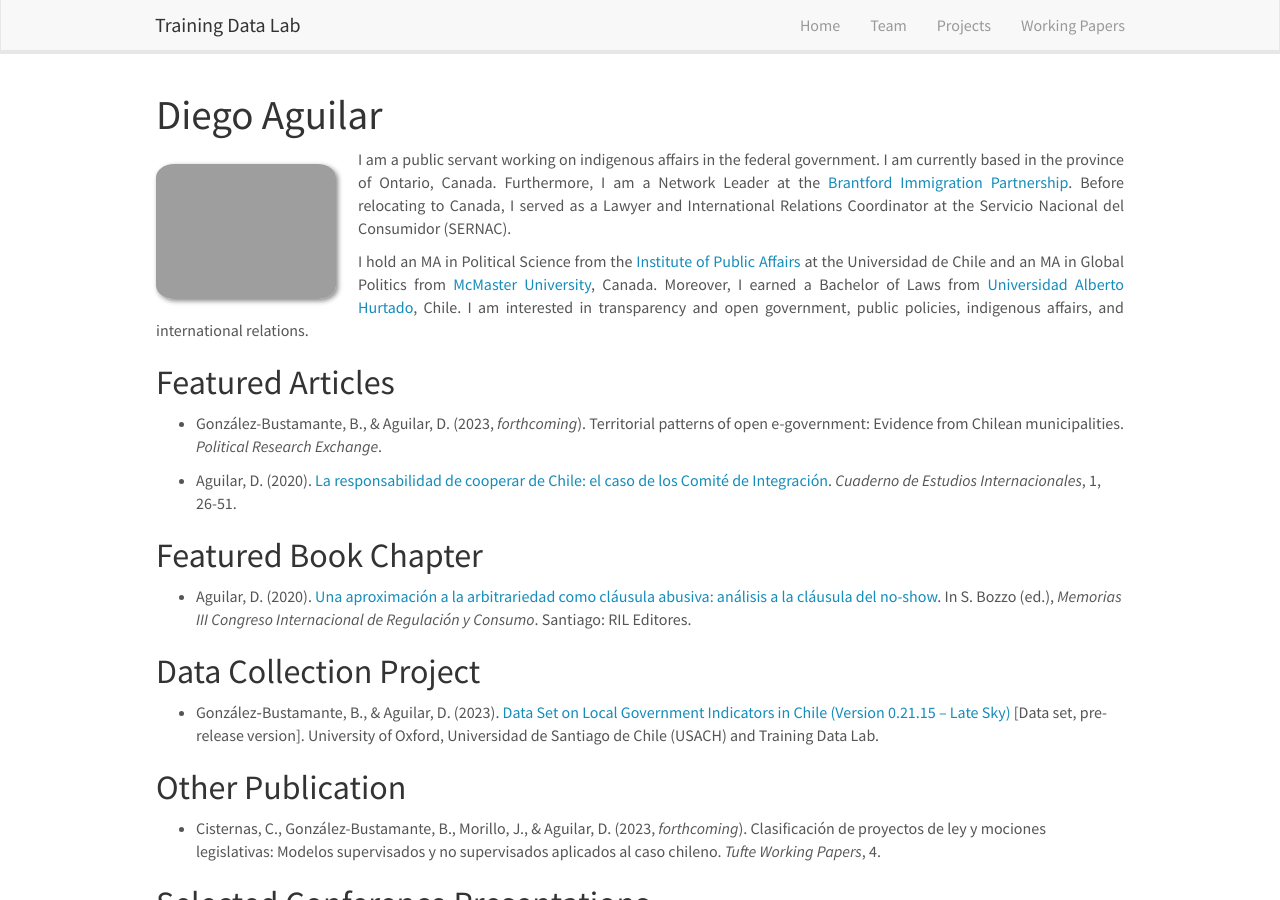
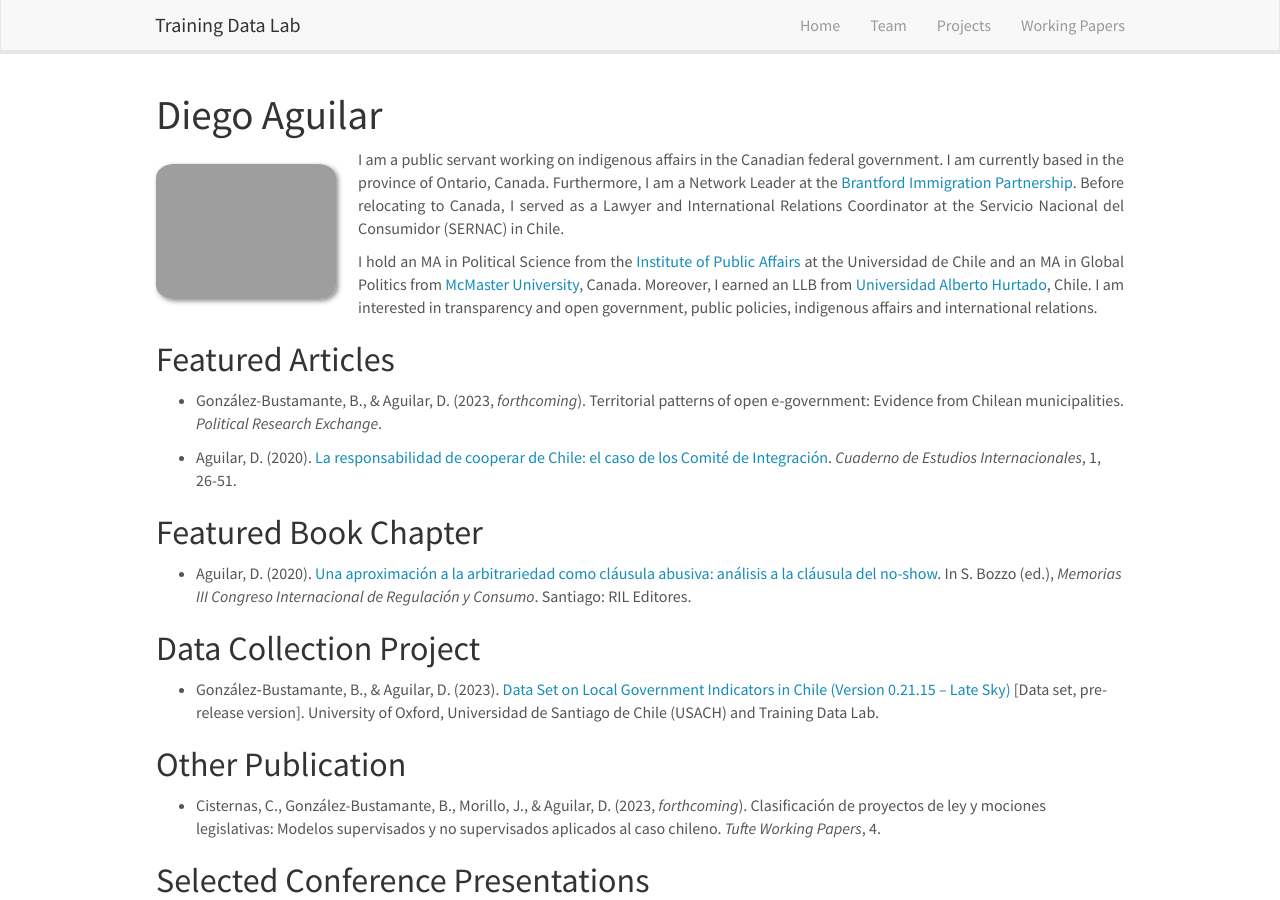
Before and after one commit to training-datalab/old-training-datalab.com, a Jekyll site: the page built from _pages/daguilar.md, in a window 1280 px wide and 900 px high. Built offline with Jekyll 4.4.1, drawn with Linux system fonts in a browser that asks for light colours; nearby versions of some CDN libraries.

Commit message:
Update daguilar.md
Co-Authored-By: Diego Aguilar <91673011+diegoaguilarv@users.noreply.github.com>

```diff
--- a/_pages/daguilar.md
+++ b/_pages/daguilar.md
@@ -10,9 +10,9 @@ permalink: /team/daguilar/
 
 <img src="https://training-datalab.com/images/team/daguilar.jpg" class="img-responsive" width="180px" style="float: left" />
 
-<p align=" justify">I am a public servant working on indigenous affairs in the federal government. I am currently based in the province of Ontario, Canada. Furthermore, I am a Network Leader at the <a href="https://www.brantford.ca/en/things-to-do/brantford-immigration-partnership.aspx" target="_blank">Brantford Immigration Partnership</a>. Before relocating to Canada, I served as a Lawyer and International Relations Coordinator at the Servicio Nacional del Consumidor (SERNAC). </p>
+<p align=" justify">I am a public servant working on indigenous affairs in the Canadian federal government. I am currently based in the province of Ontario, Canada. Furthermore, I am a Network Leader at the <a href="https://www.brantford.ca/en/things-to-do/brantford-immigration-partnership.aspx" target="_blank">Brantford Immigration Partnership</a>. Before relocating to Canada, I served as a Lawyer and International Relations Coordinator at the Servicio Nacional del Consumidor (SERNAC) in Chile.</p>
 
-<p align=" justify">I hold an MA in Political Science from the <a href="https://inap.uchile.cl/" target="_blank">Institute of Public Affairs</a> at the Universidad de Chile and an MA in Global Politics from <a href="https://socialsciences.mcmaster.ca/" target="_blank">McMaster University</a>, Canada. Moreover, I earned a Bachelor of Laws from <a href="https://derecho.uahurtado.cl/" target="_blank">Universidad Alberto Hurtado</a>, Chile. I am interested in transparency and open government, public policies, indigenous affairs, and international relations.</p>
+<p align=" justify">I hold an MA in Political Science from the <a href="https://inap.uchile.cl/" target="_blank">Institute of Public Affairs</a> at the Universidad de Chile and an MA in Global Politics from <a href="https://socialsciences.mcmaster.ca/" target="_blank">McMaster University</a>, Canada. Moreover, I earned an LLB from <a href="https://derecho.uahurtado.cl/" target="_blank">Universidad Alberto Hurtado</a>, Chile. I am interested in transparency and open government, public policies, indigenous affairs and international relations.</p>
 
 ## Featured Articles
 
@@ -26,7 +26,7 @@ permalink: /team/daguilar/
 
 ## Data Collection Project
 
-* González‑Bustamante, B., & Aguilar, D. (2023). <a href="https://doi.org/10.5281/zenodo.7568387" target="_blank">Data Set on Local Government Indicators in Chile (Version 0.21.15 -- Late Sky)</a> [Data set, pre-release version]. University of Oxford, Universidad de Santiago de Chile (USACH) and Training Data Lab.
+- González‑Bustamante, B., & Aguilar, D. (2023). <a href="https://doi.org/10.5281/zenodo.7568387" target="_blank">Data Set on Local Government Indicators in Chile (Version 0.21.15 -- Late Sky)</a> [Data set, pre-release version]. University of Oxford, Universidad de Santiago de Chile (USACH) and Training Data Lab.
 
 ## Other Publication
 
@@ -34,13 +34,13 @@ permalink: /team/daguilar/
 
 ## Selected Conference Presentations
 
-* González-Bustamante, B., & Aguilar, D. (2022). <a href="https://github.com/bgonzalezbustamante/Public-Presentations/blob/main/2022/Beamer-Zurich-eGov-2022.pdf" target="_blank">*Digital Development and Open Government: Evidence from Chilean Local Governments*</a>. Presentation delivered at the Digital Democracy Workshop, Digital Society Initiative, University of Zurich, Zurich.
+- González-Bustamante, B., & Aguilar, D. (2022). <a href="https://github.com/bgonzalezbustamante/Public-Presentations/blob/main/2022/Beamer-Zurich-eGov-2022.pdf" target="_blank">*Digital Development and Open Government: Evidence from Chilean Local Governments*</a>. Presentation delivered at the Digital Democracy Workshop, Digital Society Initiative, University of Zurich, Zurich.
 
-* González-Bustamante, B., & Aguilar, D. (2022). <a href="https://github.com/bgonzalezbustamante/Public-Presentations/blob/main/2022/Beamer-LatinR-LocalGovs-2022.pdf" target="_blank">*Repositorio integrado de indicadores de gobiernos locales en Chile*</a>. Presentation delivered at the LatinR Conference, Virtual.
+- González-Bustamante, B., & Aguilar, D. (2022). <a href="https://github.com/bgonzalezbustamante/Public-Presentations/blob/main/2022/Beamer-LatinR-LocalGovs-2022.pdf" target="_blank">*Repositorio integrado de indicadores de gobiernos locales en Chile*</a>. Presentation delivered at the LatinR Conference, Virtual.
 
-* González-Bustamante, B., & Aguilar, D. (2022). <a href="https://github.com/bgonzalezbustamante/Public-Presentations/blob/main/2022/Beamer-IPSA-eGov-2022.pdf" target="_blank">*Territorial Patterns in Digital Development and Open Government: Evidence from Chilean Local Governments*</a>. Presentation delivered at the International Political Science Association Seminar Smart Cities and Open Government: Local Responses to Participation, Public Information, and Democracy, Madrid.
+- González-Bustamante, B., & Aguilar, D. (2022). <a href="https://github.com/bgonzalezbustamante/Public-Presentations/blob/main/2022/Beamer-IPSA-eGov-2022.pdf" target="_blank">*Territorial Patterns in Digital Development and Open Government: Evidence from Chilean Local Governments*</a>. Presentation delivered at the International Political Science Association Seminar Smart Cities and Open Government: Local Responses to Participation, Public Information, and Democracy, Madrid.
 
-* González‑Bustamante, B., & Aguilar, D. (2022). <a href="https://github.com/bgonzalezbustamante/Public-Presentations/blob/main/2022/ALACIP_22_Desarrollo_digital_y_gobierno_abierto.pdf" target="_blank">*Patrones territoriales en el desarrollo digital y el gobierno abierto: Evidencia de los municipios chilenos*</a>. Presentation delivered at the XI Latin American Congress of Political Science, Virtual.
+- González‑Bustamante, B., & Aguilar, D. (2022). <a href="https://github.com/bgonzalezbustamante/Public-Presentations/blob/main/2022/ALACIP_22_Desarrollo_digital_y_gobierno_abierto.pdf" target="_blank">*Patrones territoriales en el desarrollo digital y el gobierno abierto: Evidencia de los municipios chilenos*</a>. Presentation delivered at the XI Latin American Congress of Political Science, Virtual.
 
 ### Contact Information
 
```
